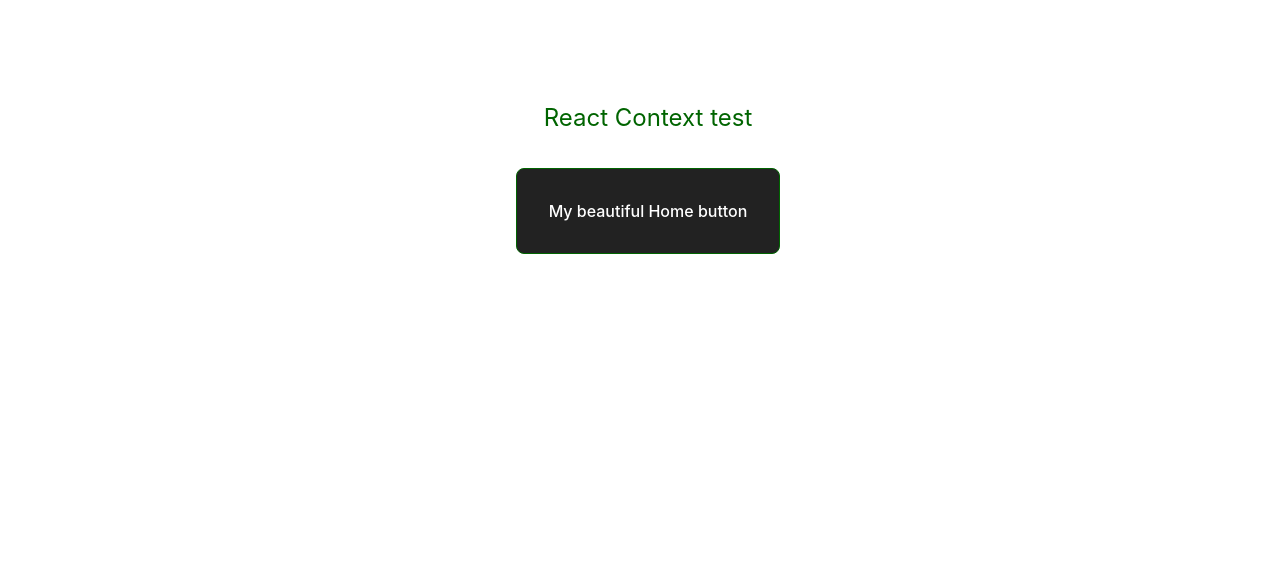
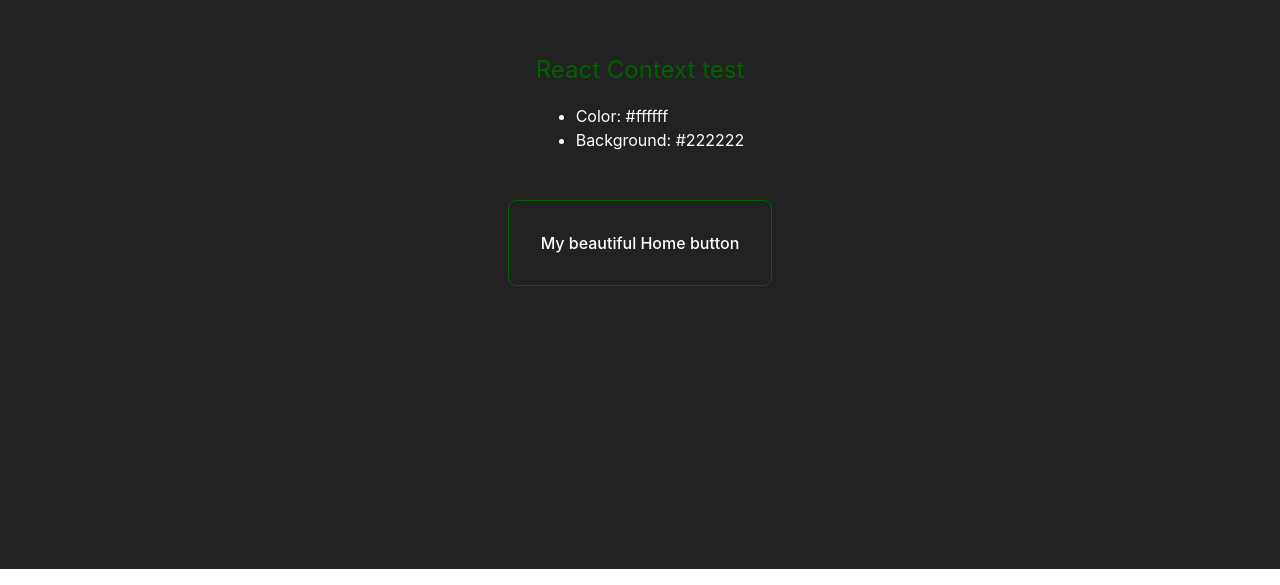
Before and after one commit to amwebexpert/demo-react-context-with-jest, a React (Vite) app: page / in a window 1280 px wide. Shown: the part 231-816 px from the top of the page. Built offline with nearby package versions, Linux system fonts and the light colour scheme.

Commit message:
chore: test structure

```diff
--- a/src/App.tsx
+++ b/src/App.tsx
@@ -1,15 +1,18 @@
-import { FC } from "react";
+import { FC, useContext } from "react";
 
 import "./App.css";
-import { ThemeProvider } from "./app-context/theme-provider";
+import { ThemeContext } from "./app-context/theme";
 import Home from "./screens/home/Home";
 
-const App: FC = () => (
-  <ThemeProvider>
-    <div className="app-layout">
+const App: FC = () => {
+  const { theme } = useContext(ThemeContext);
+  const { background } = theme;
+
+  return (
+    <div className="app-layout" style={{ background }}>
       <Home />
     </div>
-  </ThemeProvider>
-);
+  );
+};
 
 export default App;
--- a/src/index.css
+++ b/src/index.css
@@ -9,6 +9,11 @@
   -moz-osx-font-smoothing: grayscale;
 }
 
+body {
+  margin: 0;
+  padding: 0;
+}
+
 button {
   border-radius: 8px;
   padding: 0.6em 1.2em;
--- a/src/main.tsx
+++ b/src/main.tsx
@@ -1,10 +1,15 @@
-import React from 'react'
-import ReactDOM from 'react-dom/client'
-import App from './App.tsx'
-import './index.css'
+import React from "react";
+import ReactDOM from "react-dom/client";
 
-ReactDOM.createRoot(document.getElementById('root')!).render(
+import App from "./App.tsx";
+
+import { ThemeProvider } from "./app-context/theme-provider.tsx";
+import "./index.css";
+
+ReactDOM.createRoot(document.getElementById("root")!).render(
   <React.StrictMode>
-    <App />
-  </React.StrictMode>,
-)
+    <ThemeProvider>
+      <App />
+    </ThemeProvider>
+  </React.StrictMode>
+);
--- a/src/screens/home/Home.css
+++ b/src/screens/home/Home.css
@@ -1,10 +1,10 @@
 .home-title {
   color: darkgreen;
   font-size: 1.5rem;
-  margin-bottom: 2rem;
 }
 
 .home-button {
+  padding: 2rem;
+  margin-top: 2rem;
   border: 1px solid darkgreen;
-  padding: 2rem;
 }
--- a/src/screens/home/Home.tsx
+++ b/src/screens/home/Home.tsx
@@ -5,15 +5,21 @@ import "./Home.css";
 
 const Home: FC = () => {
   const { theme, toggle } = useContext(ThemeContext);
+  const { background, color } = theme;
 
   return (
     <>
       <div className="home-title">React Context test</div>
+      <ul>
+        <li style={{ color }}>Color: {color}</li>
+        <li style={{ color }}>Background: {background}</li>
+      </ul>
+
 
       <button
         onClick={toggle}
         className="home-button"
-        style={{ background: theme.background, color: theme.color }}
+        style={{ background, color }}
       >
         My beautiful Home button
       </button>
```
